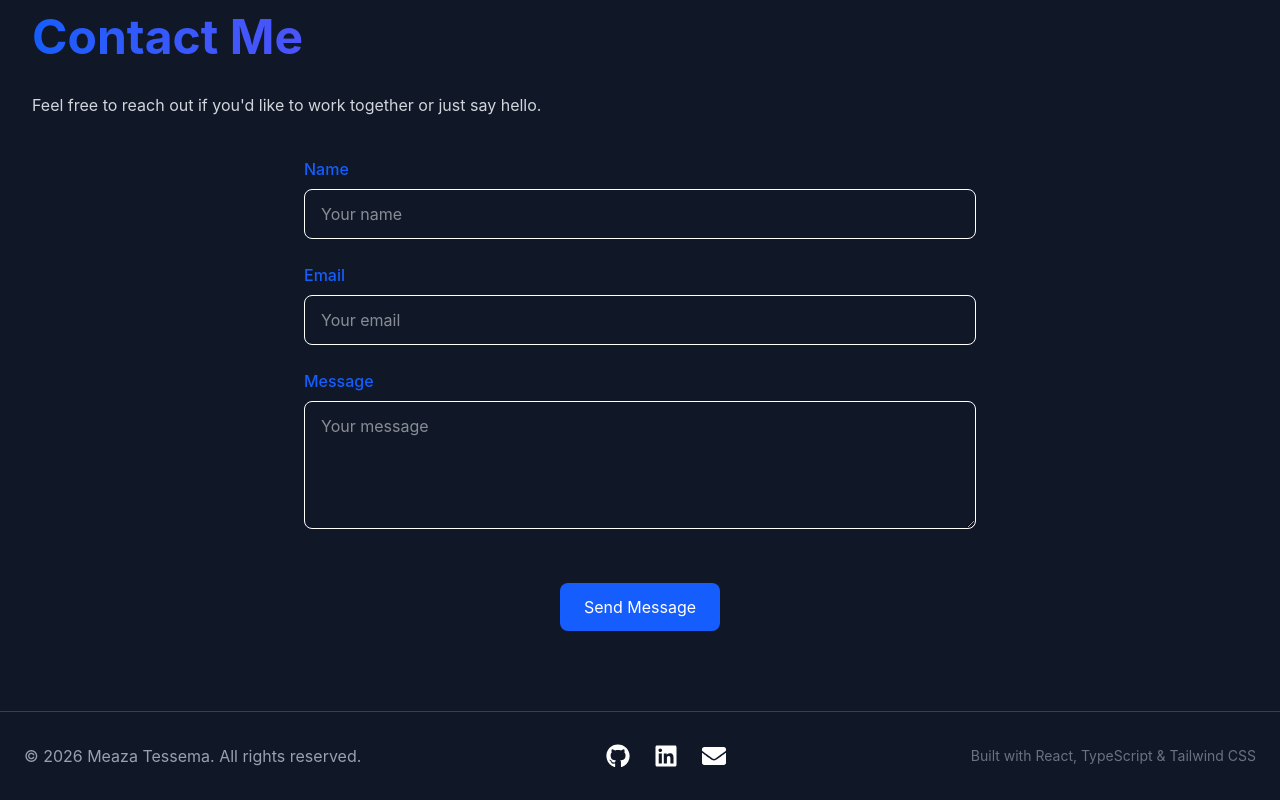
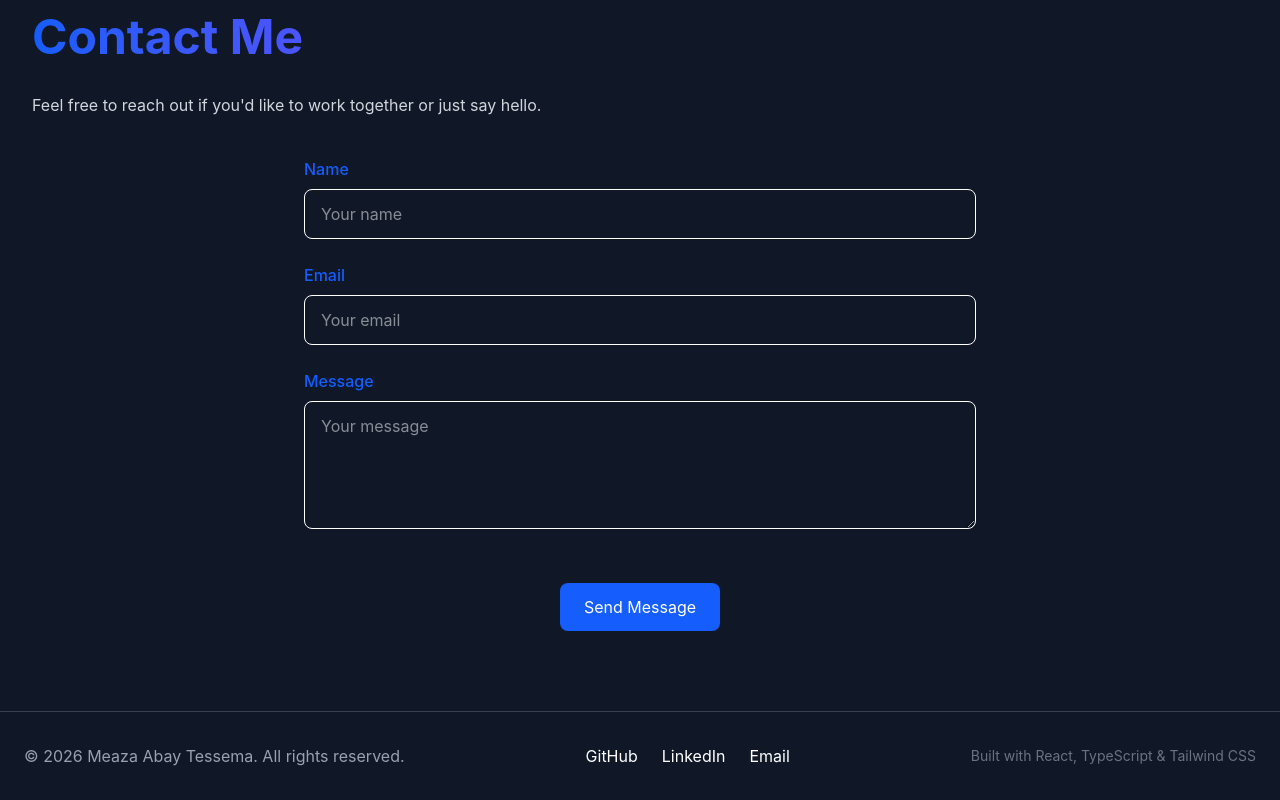
Before and after one commit to Meaza336/meaza-portfolio, a React (Vite) app: page / in a window 1280 px wide. Shown: the part 2543-3343 px from the top of the page. Built offline with nearby package versions, Linux system fonts and the light colour scheme.

Commit message:
imporoving Footer.tsx

```diff
--- a/src/components/Footer.tsx
+++ b/src/components/Footer.tsx
@@ -1,26 +1,39 @@
-import { FaGithub, FaLinkedin, FaEnvelope } from "react-icons/fa";
+
 function Footer() {
   return (
     <footer className="border-t border-gray-700 py-8">
       <div className="max-w-7xl mx-auto px-6 flex flex-col md:flex-row justify-between items-center gap-4">
 
         <p className="text-gray-400">
-          © {new Date().getFullYear()} Meaza Tessema. All rights reserved.
+          © {new Date().getFullYear()} Meaza Abay Tessema. All rights reserved.
         </p>
 
-<div className="flex gap-6 text-2xl">
-  <a href="https://github.com/Meaza336">
-    <FaGithub />
-  </a>
+        <div className="flex gap-6">
+          <a
+            href="https://github.com/Meaza336"
+            target="_blank"
+            rel="noopener noreferrer"
+            className="hover:text-blue-400 transition"
+          >
+            GitHub
+          </a>
 
-  <a href="https://www.linkedin.com/in/YOUR-LINKEDIN">
-    <FaLinkedin />
-  </a>
+          <a
+            href="https://www.linkedin.com/in/meaza-abay-241193246?utm_source=share_via&utm_content=profile&utm_medium=member_android"
+            target="_blank"
+            rel="noopener noreferrer"
+            className="hover:text-blue-400 transition"
+          >
+            LinkedIn
+          </a>
 
-  <a href="mailto:meazatessema78@gmail.com">
-    <FaEnvelope />
-  </a>
-</div>
+          <a
+            href="mailto:meazatessema78@gmail.com"
+            className="hover:text-blue-400 transition"
+          >
+            Email
+          </a>
+        </div>
 
         <p className="text-gray-500 text-sm">
           Built with React, TypeScript & Tailwind CSS
```
